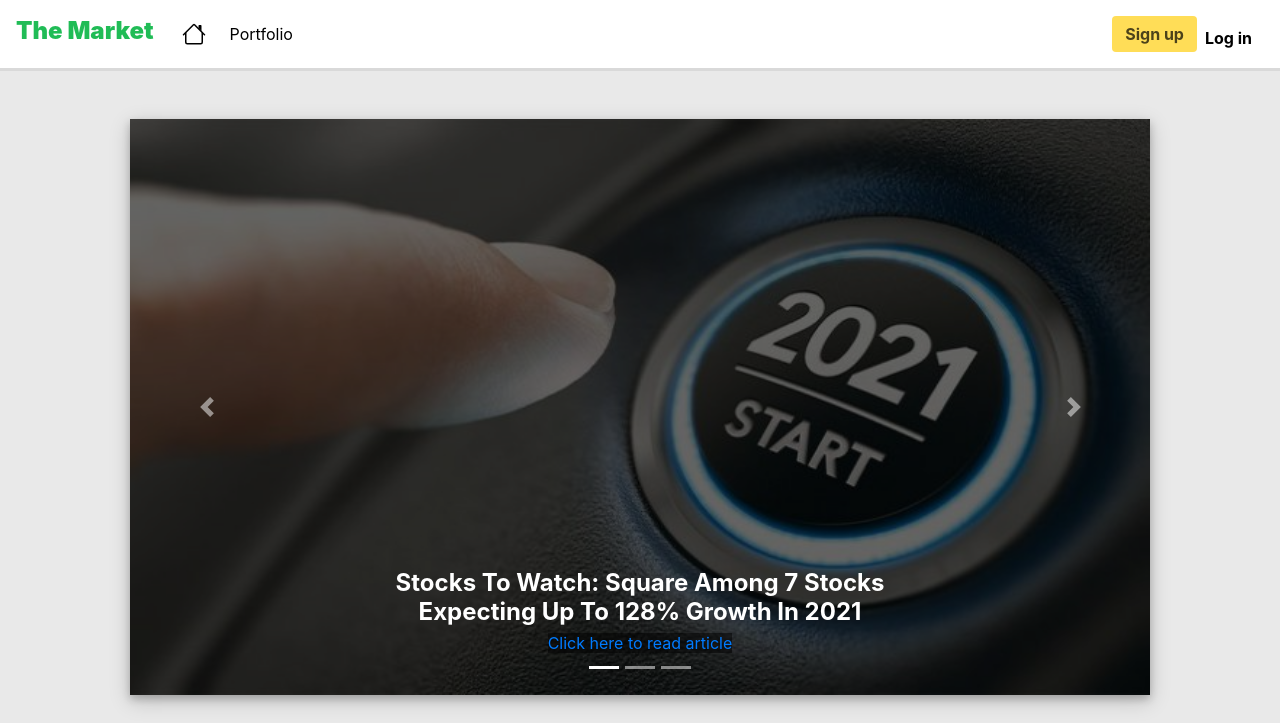
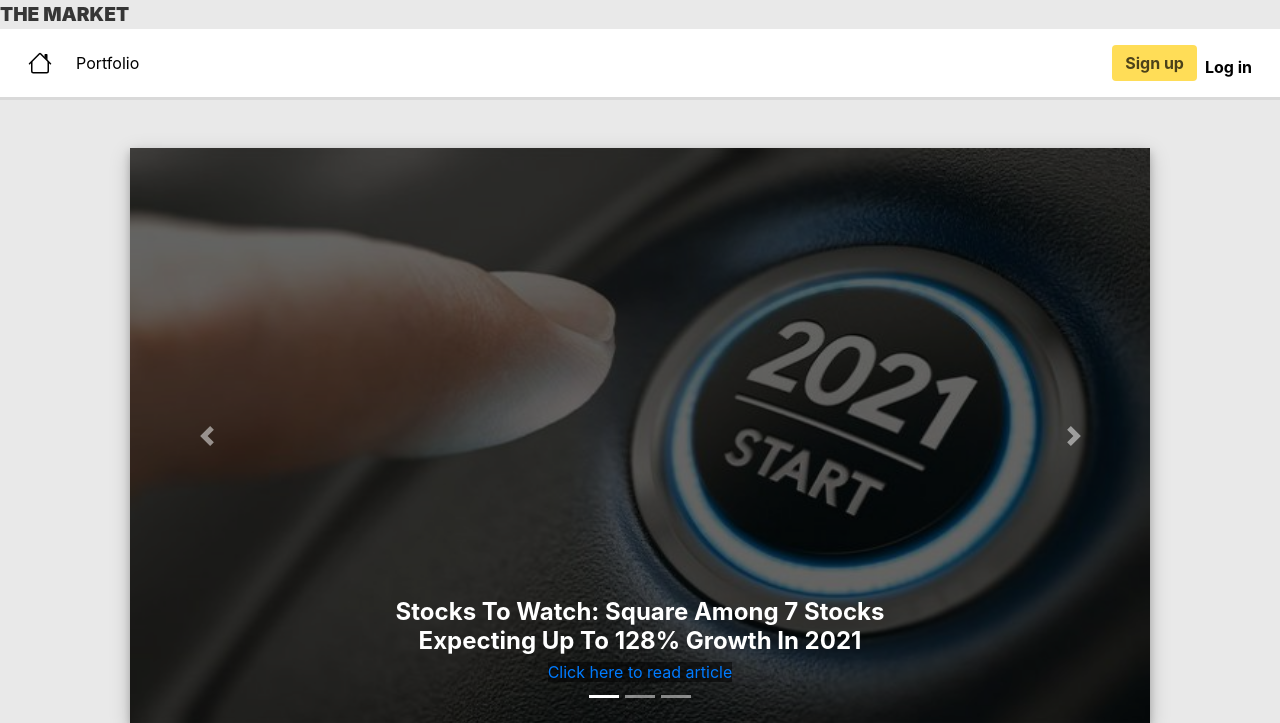
Before and after one commit to ashelto6/The-Market, a Python web app: template templates/main/index.html in a window 1280 px wide. Shown: the top 723 px of the page. Run offline with Jinja, Linux system fonts and the light colour scheme; the template is opened without the code that fills it, so the values that code supplies are empty; some libraries are stand-ins or nearby versions.

Commit message:
added an upper navbar

```diff
--- a/templates/base.html
+++ b/templates/base.html
@@ -16,15 +16,20 @@
 </head>
 
 <body>
-    <!-- navbar -->
-    <section class="hero is-success" id="navbar">
+    <!-- upper navbar -->
+    <div class="hero-head">
+        <nav class="upper-navbar" role="navigation" aria-label="main navigation">
+            <span class="upper-navbar-brand">
+                <b><big><strong><span class="upper-navbar-title"> THE MARKET
+                            </span></strong></big></b>
+            </span>
+        </nav>
+    </div>
+    <!-- lower-navbar -->
+    <section id="navbar">
 
         <div class="hero-head">
             <nav id="nav-shad" class="navbar" role="navigation" aria-label="main navigation">
-                <span class="navbar-brand">
-                    <b><big><strong><span style="color: rgb(32,188,86);"> The Market
-                                </span></strong></big></b>
-                </span>
                 <a style="color: black;" role="button" class="navbar-burger" aria-label="menu" aria-expanded="false"
                     data-target="navbarBasicExample">
                     <span aria-hidden="true"></span>
```
